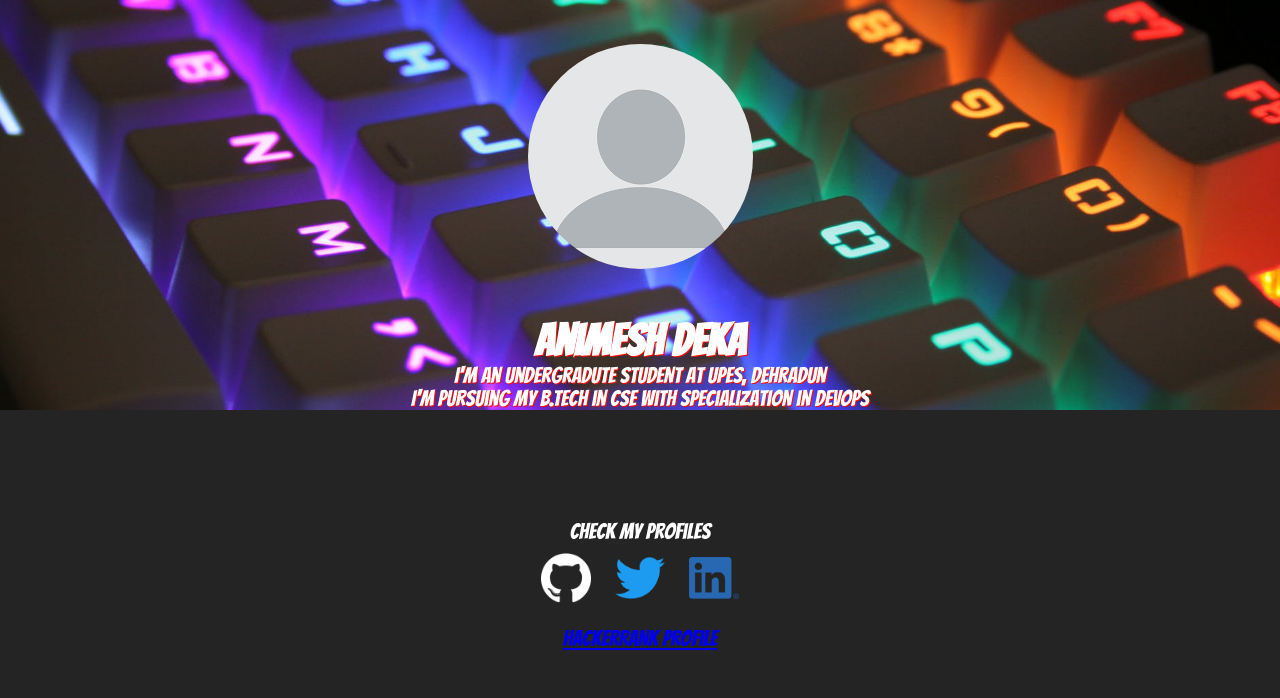
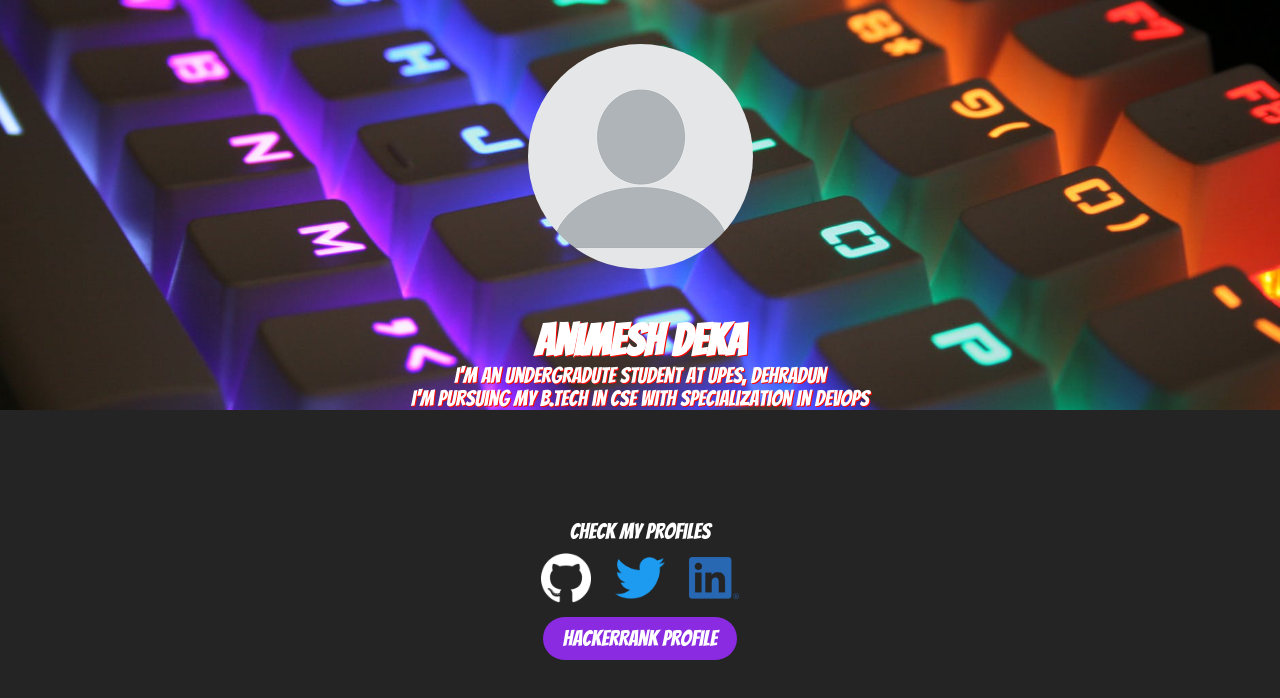
Before and after one commit to animesh-deka/Basic-Portfolio-using-HTML-and-CSS, a plain HTML site: page index.html in a window 1280 px wide. Drawn offline with Linux system fonts and the light colour scheme.

Commit message:
Update index.html

```diff
--- a/index.html
+++ b/index.html
@@ -49,7 +49,7 @@
     <center>
     <div class="button">
       <span>
-      <a href = "https://www.hackerrank.com/animesh_deka?hr_r=1" target="_blank" class="btn_primary">HackerRank Profile</a>
+      <a href = "https://www.hackerrank.com/animesh_deka?hr_r=1" target="_blank" class="btn primary">HackerRank Profile</a>
     </span>
     </div>
   </center>
```
